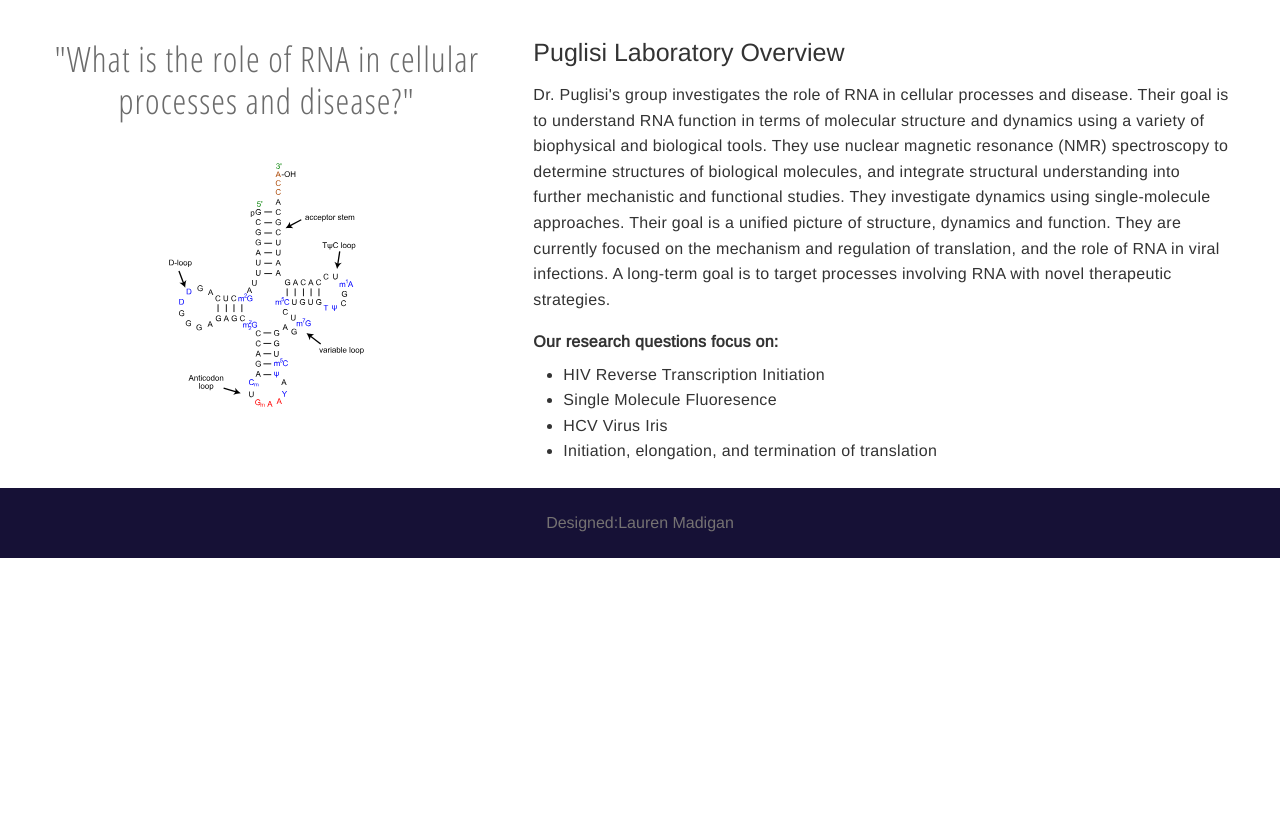
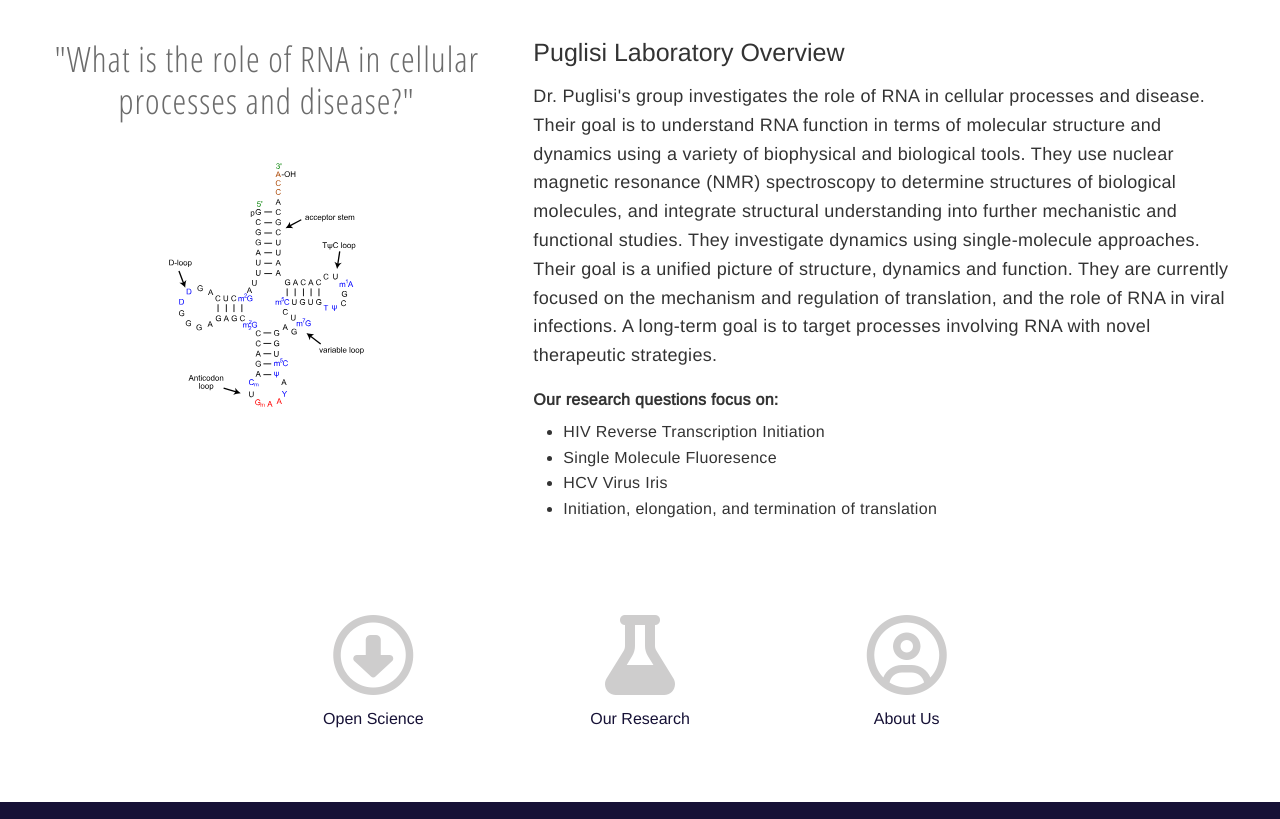
Before and after one commit to lmadigan/Puglisi-Lab-Project, a plain HTML site: page index.html in a window 1280 px wide. Shown: the part 383-1202 px from the top of the page. Before the commit the page ends 941 px from the top, so only its background shows below. Drawn offline with nearby package versions, Linux system fonts and the light colour scheme.

Commit message:
icons on splash

```diff
--- a/assets/main.css
+++ b/assets/main.css
@@ -1,4 +1,4 @@
-colors:
+/*colors:*/
 
 #page-wrapper{
   height: 100%;
@@ -48,7 +48,7 @@ colors:
 
 
 #nav {
-  margin-right: 30px;
+  margin-right: 25px;
   display: flex;
   justify-content: space-between;
   flex-direction: row;
@@ -108,17 +108,14 @@ colors:
   width: 100%;
   display: flex;
   flex-direction: row;
-  height: 500px;
 }
 
 #left-side {
   width: 41.6667%;
-  height: 500px;
 }
 
 #right-side {
   width: 58.33333%;
-  height: 500px;
   color: #333333;
 }
 
@@ -168,11 +165,12 @@ colors:
 }
 
 #summary {
+  /*font-family: 'Open Sans Condensed', sans-serif;*/
   color: #333333;
   line-height: 1.2em;
   text-transform: none;
   /*letter-spacing: 1px;*/
-  font-size: 16px;
+  font-size: 18px;
   line-height: 1.6em;
   letter-spacing: .3px;
   font-style: normal;
@@ -210,6 +208,11 @@ colors:
     color: #333333;
 }
 
+#icon-section{
+  width: 100%;
+  height: 200px;
+}
+
 #designed-by{
   height: 70px;
   width: 100%;
@@ -218,4 +221,44 @@ colors:
   display: flex;
   align-items: center;
 }
+
+#designed-by a{
+  padding: 3px;
+}
+
+#icon-section {
+  display: flex;
+  flex-direction: row;
+  justify-content: center;
+  max-width: 800px;
+  margin: 30px;
+}
+
+#outer-icon{
+  width: 100%;
+  display: flex;
+  justify-content: center;
+}
+
+#icon-container {
+  width: 250px;
+  margin: 25px;
+  display: flex;
+  justify-content: center;
+  flex-direction: column;
+  align-items: center;
+}
+
+#icon-container i{
+  margin-bottom: 15px;
+  color: #CECDCD;
+}
+
+#icon-container i:hover{
+  color: #E9E6E6;
+}
+
+#icon-container a h1{
+  color: #161136;
+}
 /*yellow: #ff9100*/
--- a/index.html
+++ b/index.html
@@ -5,6 +5,7 @@
     <title>Puglisi Lab</title>
     <link href="https://fonts.googleapis.com/css?family=Open+Sans+Condensed:300" rel="stylesheet">
     <link href="https://fonts.googleapis.com/css?family=Arimo" rel="stylesheet">
+    <script src="https://use.fontawesome.com/7ccc97b483.js"></script>
     <link rel="stylesheet" href="assets/reset.css" />
     <link rel="stylesheet" href="assets/main.css" />
   </head>
@@ -61,9 +62,34 @@
            </div>
         </div>
       </div>
+      <div id="outer-icon">
+      <div id="icon-section">
+        <div id="icon-container">
+          <a href="index.html">
+          <i class="fa fa-arrow-circle-o-down fa-5x" aria-hidden="true"></i></a>
+          <a href="index.html"><h1>Open Science<h1></a>
+          <!-- <p>Download our publications easily here!</P> -->
+            </div>
+        <div id="icon-container">
+          <a href="index.html">
+          <i class="fa fa-flask fa-5x" aria-hidden="true"></i></a>
+          <a href="index.html"><h1>Our Research<h1></a>
+          <!-- <p>Here is a link to the research</p></div> -->
+          </div>
+        <div id="icon-container">
+          <a href="index.html">
+          <i class="fa fa-user-circle-o fa-5x" aria-hidden="true"></i></a>
+          <a href="index.html"><h1>About Us<h1></a>
+          <!-- <p>We are an interdiciplinary group of biochemists, chemists, physicists, and
+          molecular biologists.</p> -->
+        </div>
+          </div>
+      </div>
+    </div>
       <div id="designed-by">
-        Designed:
-        <a href="https://lmadigan.github.io/portfolio/">Lauren Madigan</a>
+        Design:
+          <a href="https://github.com/lmadigan" target="_blank"><i class="fa fa-github" aria-hidden="true"></i></a>
+					<a href="https://www.linkedin.com/in/laurenmadigan/" class="fa fa-linkedin" target="_blank"></a>
       </div>
     </div>
   </body>
```
